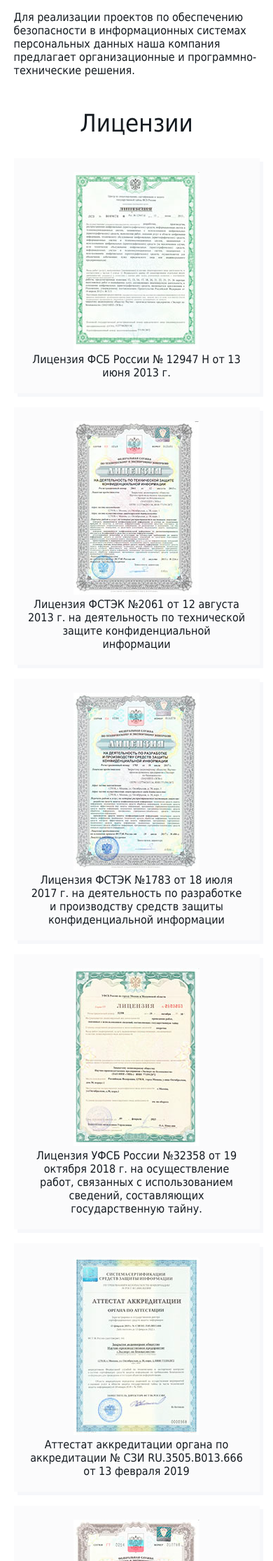
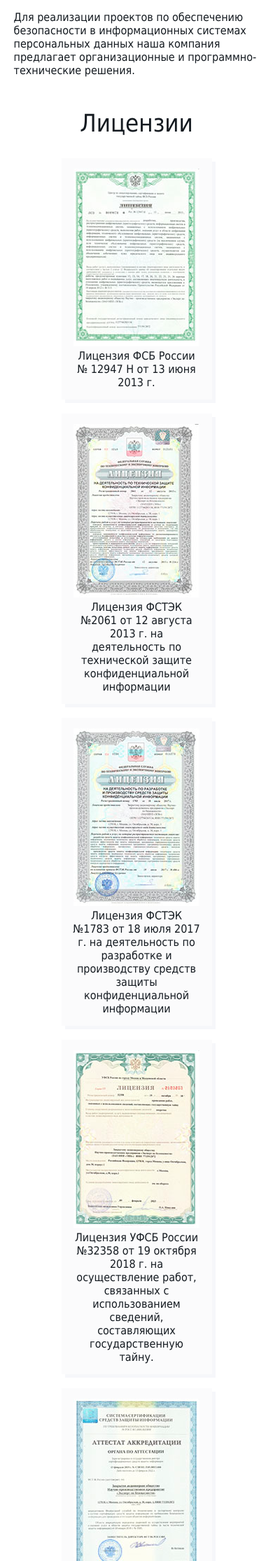
Before and after one commit to npp-epb/npp-epb.github.io, a Flask app: page / in a window 390 px wide. Shown: the part 479-2710 px from the top of the page at 70% size. Run offline with Flask 2, Linux system fonts and the light colour scheme.

Commit message:
reduce content section width, license, center clients

```diff
--- a/static/main.css
+++ b/static/main.css
@@ -1,7 +1,7 @@
 body {
     margin: 0;
     padding: 0;
-    width: 90vw;
+    width: 75vw;
     margin: auto;
     color: #141a20;
     font-family: Tahoma, Verdana, Arial, Helvetica;
@@ -89,8 +89,8 @@
 }
 
 .licenses>div {
-    width: 395px;
-    padding: 20px;
+    width: 240px;
+    padding: 15px;
     text-align: center;
     background: #fbfbfc;
     box-shadow: 5px 5px #f6f7fa;
@@ -104,7 +104,7 @@
 .clients {
     display: flex;
     flex-flow: row wrap;
-    justify-content: flex-start;
+    justify-content: center;
     gap: 10px;
 }
 
@@ -160,9 +160,17 @@
     padding: 30px 0 30px 0;
 }
 
-@media (max-width: 1100px) {
+@media (max-width: 1300px) {
+    body {
+        width: 90vw;
+    }
+
     .contact {
         display: none;
+    }
+
+    .licenses>div {
+        width: 185px;
     }
 }
 
@@ -185,10 +193,6 @@
         margin-top: 30px;
     }
 
-    .clients {
-        justify-content: center;
-    }
-
     .clients>div {
         padding: 5px;
     }
```
Also changed, not shown: static/main.min.css (+1 -1 lines).
